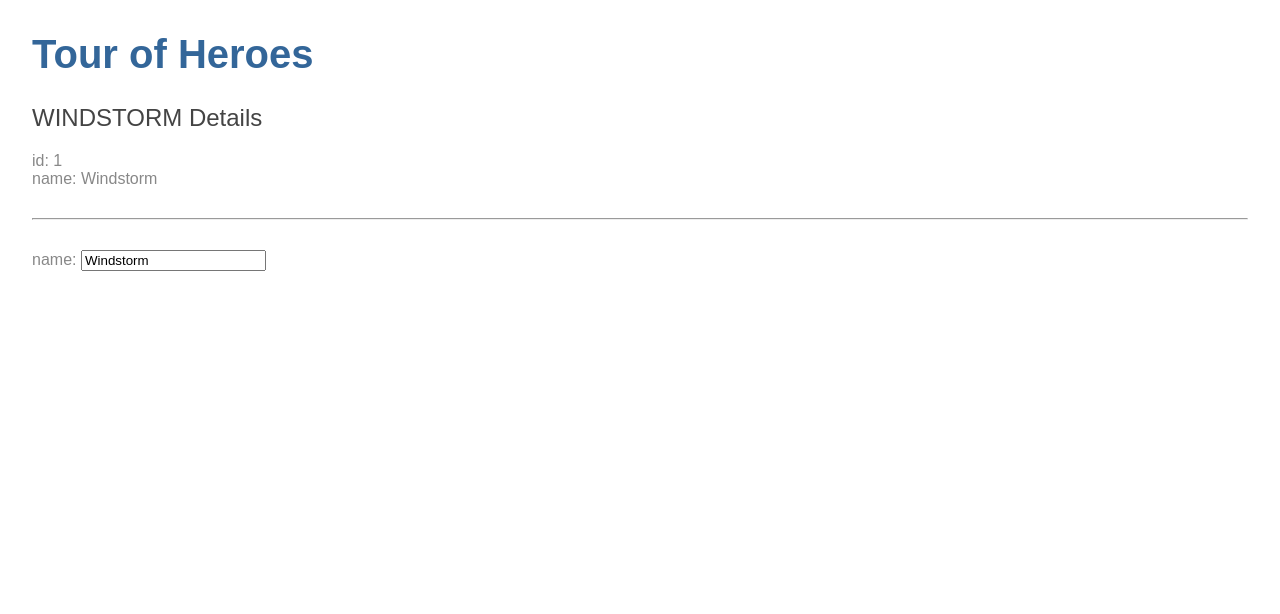
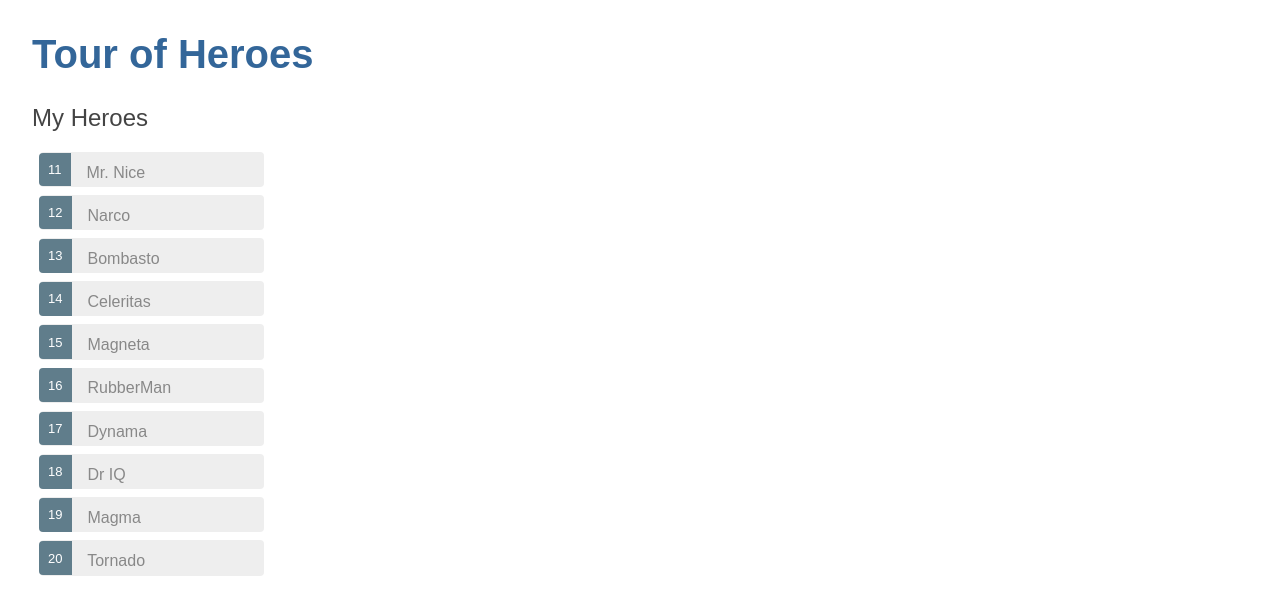
Before and after one commit to doston9471/angular-tour-of-heroes, an Angular app: page / in a window 1280 px wide. Shown: the top 614 px of the page. Built offline with nearby package versions, Linux system fonts and the light colour scheme.

Commit message:
Hero: added list of heroes and select functionality and some styling

```diff
--- a/src/app/heroes/heroes.component.css
+++ b/src/app/heroes/heroes.component.css
@@ -0,0 +1,48 @@
+/* HeroesComponent's private CSS styles */
+.selected {
+  background-color: #CFD8DC !important;
+  color: white;
+}
+.heroes {
+  margin: 0 0 2em 0;
+  list-style-type: none;
+  padding: 0;
+  width: 15em;
+}
+.heroes li {
+  cursor: pointer;
+  position: relative;
+  left: 0;
+  background-color: #EEE;
+  margin: .5em;
+  padding: .3em 0;
+  height: 1.6em;
+  border-radius: 4px;
+}
+.heroes li.selected:hover {
+  background-color: #BBD8DC !important;
+  color: white;
+}
+.heroes li:hover {
+  color: #607D8B;
+  background-color: #DDD;
+  left: .1em;
+}
+.heroes .text {
+  position: relative;
+  top: -3px;
+}
+.heroes .badge {
+  display: inline-block;
+  font-size: small;
+  color: white;
+  padding: 0.8em 0.7em 0 0.7em;
+  background-color: #607D8B;
+  line-height: 1em;
+  position: relative;
+  left: -1px;
+  top: -4px;
+  height: 1.8em;
+  margin-right: .8em;
+  border-radius: 4px 0 0 4px;
+}
--- a/src/app/heroes/heroes.component.html
+++ b/src/app/heroes/heroes.component.html
@@ -1,10 +1,20 @@
-<h2>{{ hero.name | uppercase }} Details</h2>
-<div><span>id: </span>{{hero.id}}</div>
-<div><span>name: </span>{{hero.name}}</div>
-<br>
-<hr><br>
-<div>
-  <label>name:
-    <input [(ngModel)]="hero.name" placeholder="name">
-  </label>
+<h2>My Heroes</h2>
+<ul class="heroes">
+  <li *ngFor="let hero of heroes"
+      [class.selected]="hero === selectedHero"
+      (click)="onSelect(hero)">
+    <span class="badge">{{hero.id}}</span> {{hero.name}}
+  </li>
+</ul>
+
+<div *ngIf="selectedHero">
+
+  <h2>{{ selectedHero.name | uppercase }} Details</h2>
+  <div><span>id: </span>{{selectedHero.id}}</div>
+  <div>
+    <label>name:
+      <input [(ngModel)]="selectedHero.name" placeholder="name">
+    </label>
+  </div>
+
 </div>
--- a/src/app/heroes/heroes.component.ts
+++ b/src/app/heroes/heroes.component.ts
@@ -1,5 +1,6 @@
 import { Component, OnInit } from '@angular/core';
 import { Hero } from '../hero';
+import { HEROES } from '../mock-heroes';
 
 @Component({
   selector: 'app-heroes',
@@ -7,14 +8,18 @@
   styleUrls: ['./heroes.component.css']
 })
 export class HeroesComponent implements OnInit {
-  hero: Hero = {
-    id: 1,
-    name: 'Windstorm'
-  };
+
+  heroes = HEROES;
+
+  selectedHero: Hero;
+
 
   constructor() { }
 
   ngOnInit() {
   }
 
+  onSelect(hero: Hero): void {
+    this.selectedHero = hero;
+  }
 }
--- /dev/null
+++ b/src/app/mock-heroes.ts
@@ -0,0 +1,14 @@
+import { Hero } from './hero';
+
+export const HEROES: Hero[] = [
+  { id: 11, name: 'Mr. Nice' },
+  { id: 12, name: 'Narco' },
+  { id: 13, name: 'Bombasto' },
+  { id: 14, name: 'Celeritas' },
+  { id: 15, name: 'Magneta' },
+  { id: 16, name: 'RubberMan' },
+  { id: 17, name: 'Dynama' },
+  { id: 18, name: 'Dr IQ' },
+  { id: 19, name: 'Magma' },
+  { id: 20, name: 'Tornado' }
+];
```
